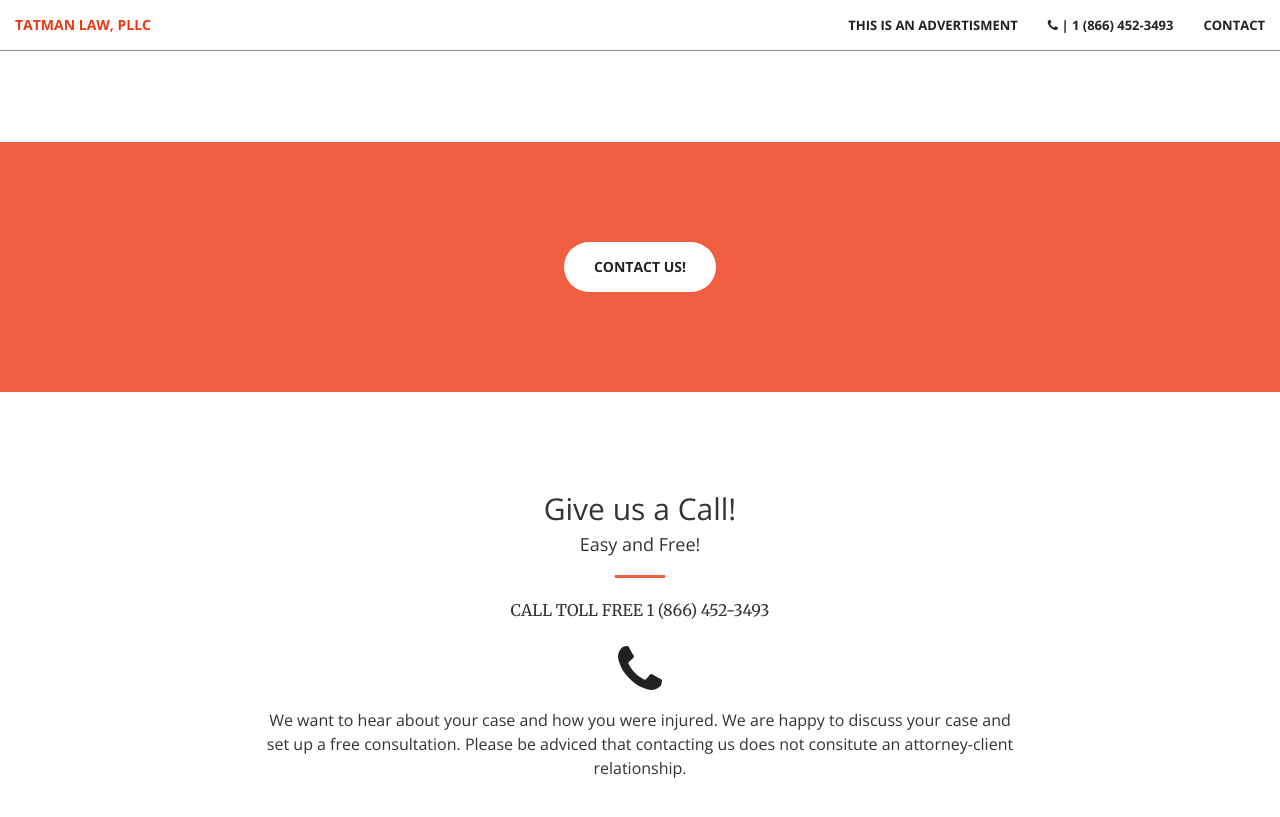
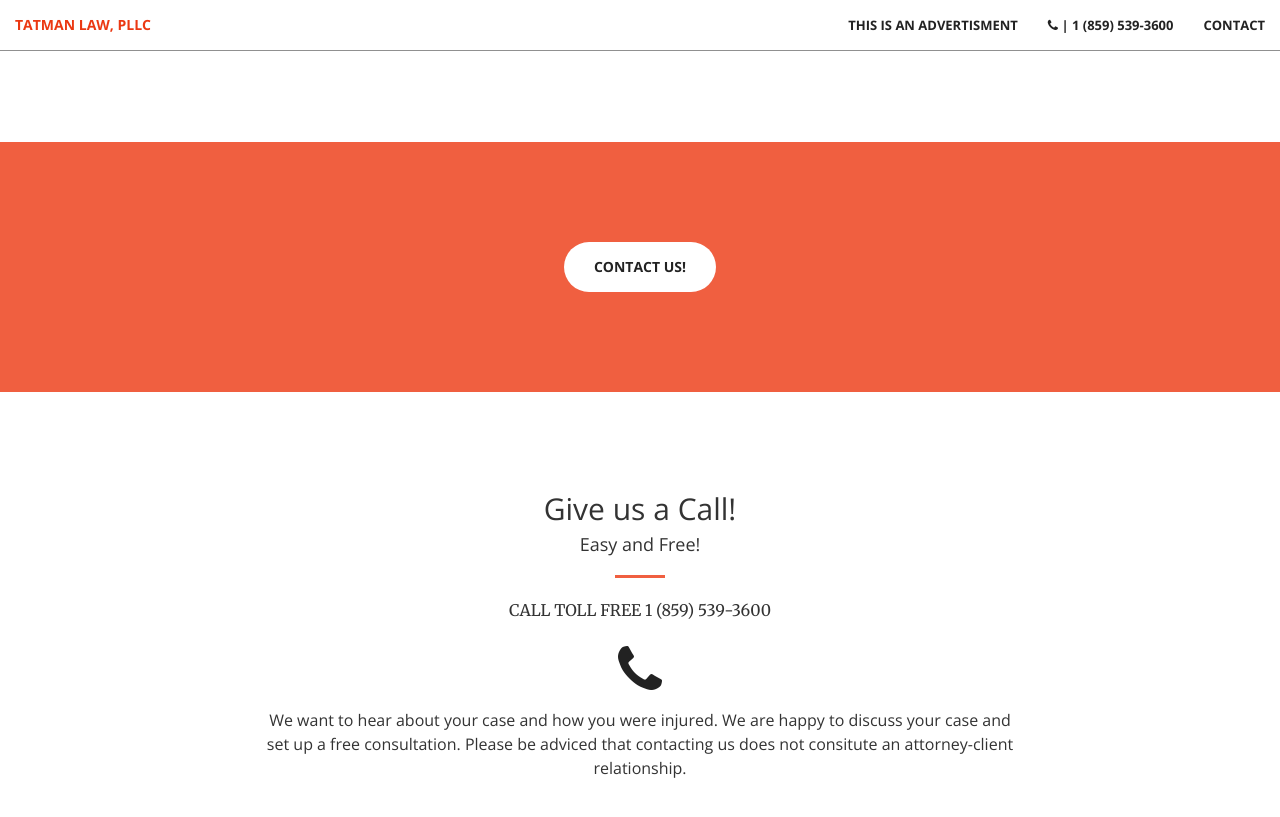
Before and after one commit to garyditsch/TatmanLaw, a Jekyll site: the page built from index.html, in a window 1280 px wide and 900 px high, scrolled down 1880 px. Shown: the top 817 px of the window. Built offline with Jekyll 4.4.1, drawn with Linux system fonts in a browser that asks for light colours; the list of posts is cut into pages by our own code.

Commit message:
update phone

```diff
--- a/_includes/contact.html
+++ b/_includes/contact.html
@@ -5,7 +5,7 @@
                 <h2 class="section-heading">Give us a Call!</h2>
                 <h4 class="section-heading">Easy and Free!</h4>
                 <hr class="primary">
-                <p>CALL TOLL FREE 1 (866) 452-3493</p>
+                <p>CALL TOLL FREE 1 (859) 539-3600</p>
             </div>
             <div class="col-lg-2 col-lg-offset-2 text-center">
             </div>
--- a/_includes/nav.html
+++ b/_includes/nav.html
@@ -18,7 +18,7 @@
                     <a href="{{ "/#contact" | relative_url }}" >This is an advertisment</a>
                 </li>
                 <li>
-                    <a href="{{ "/#contact" | relative_url }}" ><i class="fa fa-phone" aria-hidden="true"></i> | 1 (866) 452-3493</a>
+                    <a href="{{ "/#contact" | relative_url }}" ><i class="fa fa-phone" aria-hidden="true"></i> | 1 (859) 539-3600</a>
                 </li>
                 <li>
                     <a href="{{ "/#contact" | relative_url }}" class="page-scroll">Contact</a>
```
